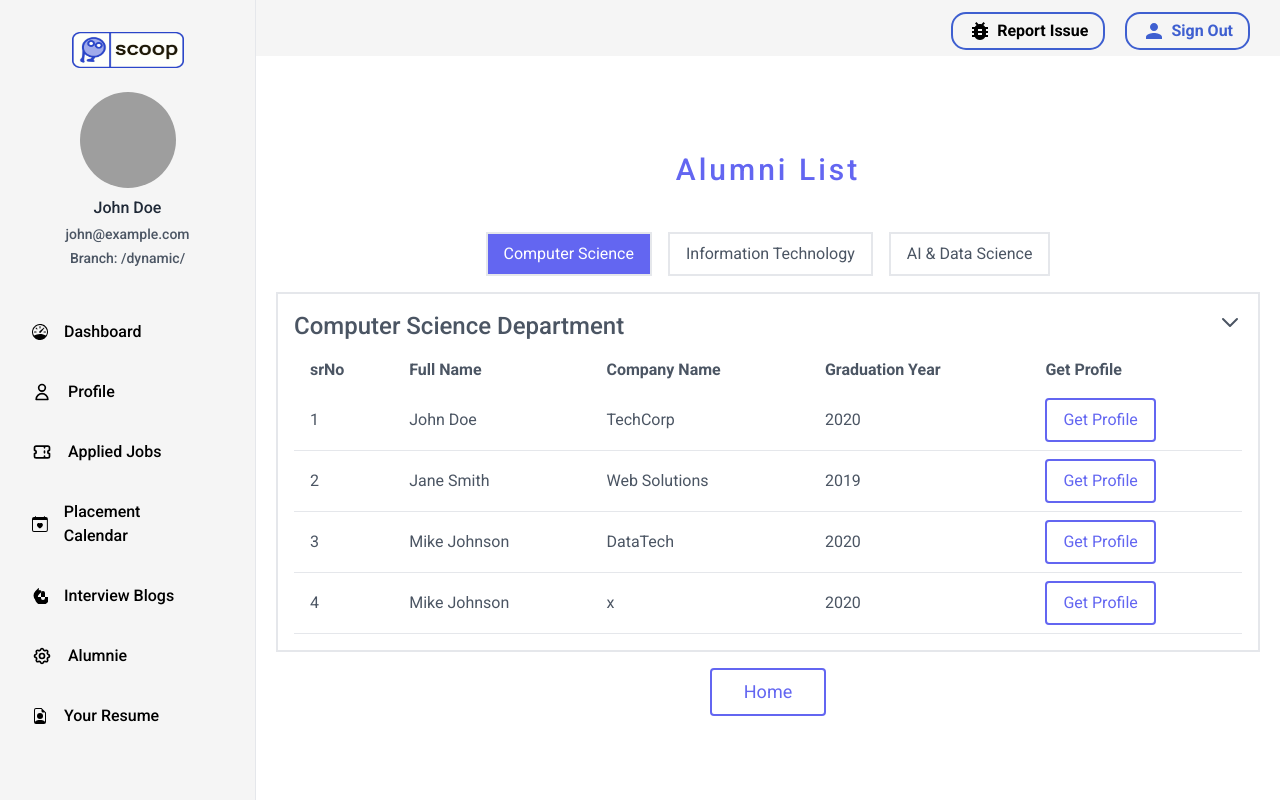
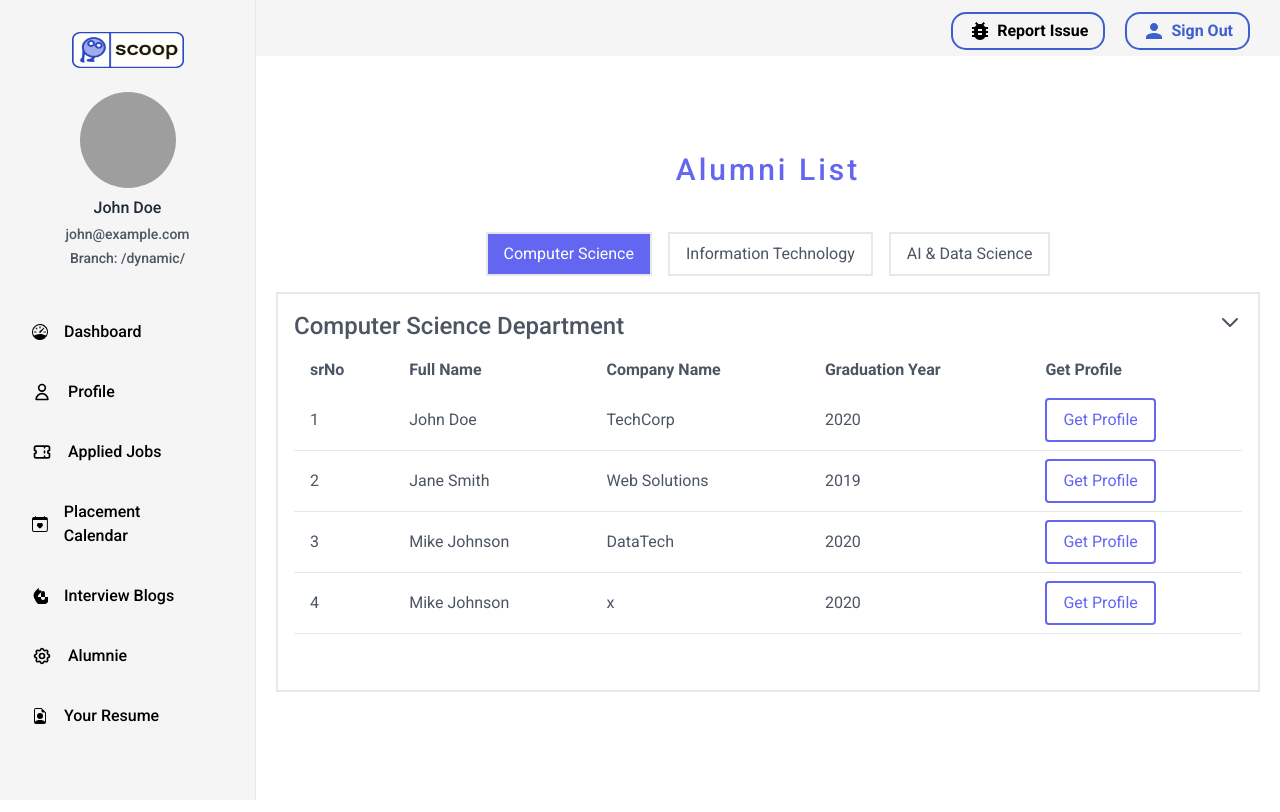
Before and after one commit to shreyanzjain/scoop-mern, a React (Vite) app in the folder frontend/: page /user-page in a window 1280 px wide. Both pictures are taken after a click on the element "Alumnie". Built offline with nearby package versions, Linux system fonts and the light colour scheme; grey boxes are pictures that could not be loaded.

Commit message:
Fix small bug issue of Envoys List and Alumnie List

```diff
--- a/frontend/src/components/UserUI/Alumnie.jsx
+++ b/frontend/src/components/UserUI/Alumnie.jsx
@@ -16,6 +16,10 @@ const alumniData = {
   2: {
     department_name: 'Information Technology',
     alumni: [
+      { alumni_name: 'Varun Iyer', Company_name: 'General Mills', yearOfGrad: 2024, linkedin: 'https://www.linkedin.com/in/varun-iyer-22a43121b/' },
+      { alumni_name: 'Bob Green', Company_name: 'IT Solutions', yearOfGrad: 2020 },
+      { alumni_name: 'Varun Iyer', Company_name: 'General Mills', yearOfGrad: 2024, linkedin: 'https://www.linkedin.com/in/varun-iyer-22a43121b/' },
+      { alumni_name: 'Bob Green', Company_name: 'IT Solutions', yearOfGrad: 2020 },
       { alumni_name: 'Varun Iyer', Company_name: 'General Mills', yearOfGrad: 2024, linkedin: 'https://www.linkedin.com/in/varun-iyer-22a43121b/' },
       { alumni_name: 'Bob Green', Company_name: 'IT Solutions', yearOfGrad: 2020 },
       // Add more alumni as needed
@@ -83,7 +87,7 @@ const Alumnie = () => {
           </div>
 
           {filteredAlumni.length > 0 ? (
-            <div className="relative p-4 border-2 border-gray-200 bg-white mt-4">
+            <div className="relative p-4 border-2 border-gray-200 bg-white mt-4" style={{height:'400px',overflowY: 'auto' }}>
               {/* Dropdown icon */}
               <div className="absolute top-0 right-0 m-4 cursor-pointer max-h-48 overflow-y-auto" onClick={toggleDropdown}>
                 <svg xmlns="http://www.w3.org/2000/svg" fill="none" viewBox="0 0 24 24" stroke="currentColor" className={`h-6 w-6 ${isDropdownOpen ? 'transform rotate-180' : ''}`}>
@@ -92,7 +96,7 @@ const Alumnie = () => {
               </div>
 
               <h2 className="text-2xl font-medium mb-2">{alumniData[selectedTab].department_name} Department</h2>
-              <table className="w-full text-left table-auto">
+              <table className="w-full text-left table-auto" >
                 <thead>
                   <tr>
                     <th className="py-2 px-4">srNo</th>
@@ -157,11 +161,11 @@ const Alumnie = () => {
           ) : (
             <p className="mt-4">No matching alumni found.</p>
           )}
-          <div className="mt-4">
+          {/* <div className="mt-4">
             <button className="flex mx-auto mt-2 text-indigo-500 border-2 border-indigo-500 py-2 px-8 focus:outline-none hover-bg-indigo-500 hover-text-white rounded text-lg">
               <NavLink to="/">Home</NavLink>
             </button>
-          </div>
+          </div> */}
         </div>
       </section>
     </div>
--- a/frontend/src/components/landing/CollegeEnvoys.jsx
+++ b/frontend/src/components/landing/CollegeEnvoys.jsx
@@ -167,6 +167,8 @@ const CollegeEnvoys = () => {
                             { name: 'Student A', image: 'https://via.placeholder.com/150' },
                             { name: 'Student B', image: 'https://via.placeholder.com/150' },
                             { name: 'Student C', image: 'https://via.placeholder.com/150' },
+                            { name: 'Student D', image: 'https://via.placeholder.com/150' }
+
                             // Add more students as needed
                         ],
                     },
@@ -252,7 +254,7 @@ const CollegeEnvoys = () => {
                             <h2 className="text-2xl font-medium mb-2">
                                 {departmentData[selectedTab].departmentName} Department
                             </h2>
-                            <div className="grid grid-cols-2 gap-4">
+                            <div className="grid grid-cols-2 gap-4" style={{height:'200px',overflowY: 'auto' }}>
                                 <div className="border p-2 rounded">
                                     <div className="flex items-center">
                                         <img src={departmentData[selectedTab].databaseEnvoy.image} alt={departmentData[selectedTab].databaseEnvoy.name} className="w-16 h-16 rounded-full" />
@@ -271,9 +273,9 @@ const CollegeEnvoys = () => {
                         </div>
                     )}
 
-                    <button className="flex mx-auto mt-16 text-white bg-indigo-500 border-0 py-2 px-8 focus:outline-none hover:bg-indigo-600 rounded text-lg">
+                    {/* <button className="flex mx-auto mt-16 text-white bg-indigo-500 border-0 py-2 px-8 focus:outline-none hover:bg-indigo-600 rounded text-lg">
                         <NavLink to="/">Home</NavLink>
-                    </button>
+                    </button> */}
                 </div>
             </section>
         </div>
```
